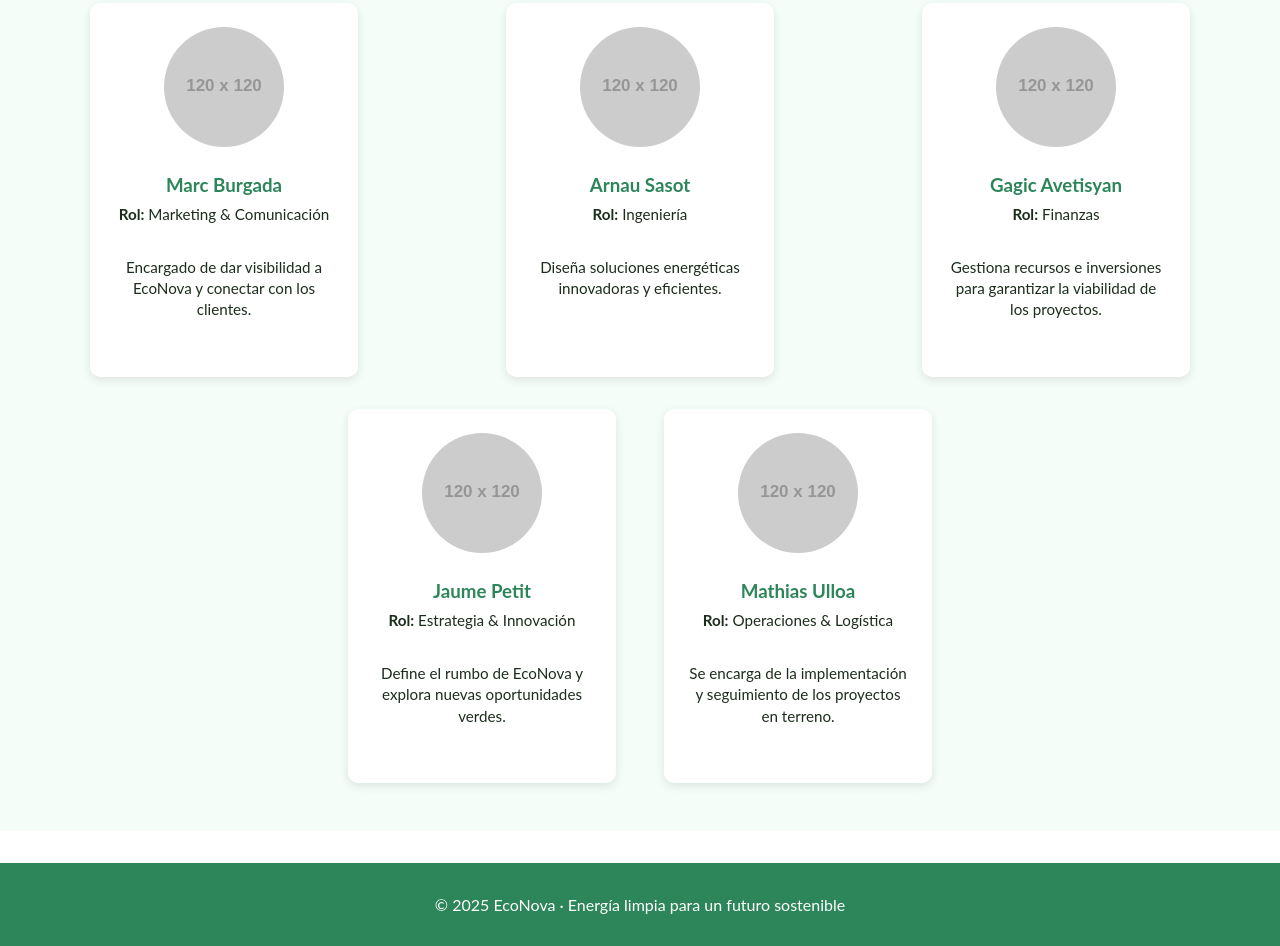
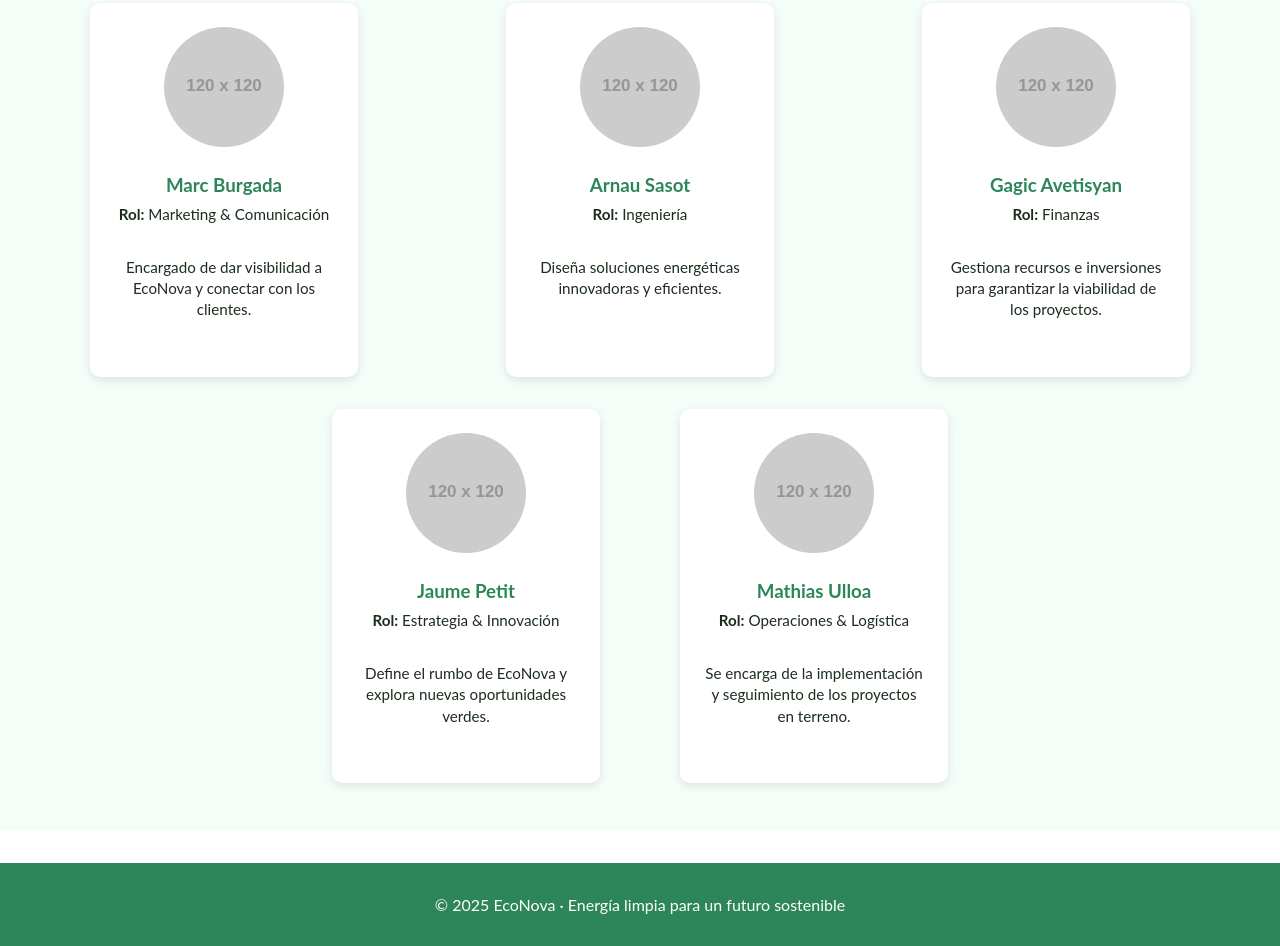
Before and after one commit to yokingburgui/econova-web, a plain HTML site: page equipo.html in a window 1280 px wide. Shown: the part 533-1479 px from the top of the page. Drawn offline with Linux system fonts and the light colour scheme; placeholder pictures from the web are drawn by us.

Commit message:
Update equipo.html

```diff
--- a/equipo.html
+++ b/equipo.html
@@ -170,7 +170,7 @@
 </div>
 
 <!-- Fila 2: 2 miembros centrados con más espacio -->
-<div style="display: flex; justify-content: center; gap: 3rem; margin-top: 2rem;">
+<div style="display: flex; justify-content: center; gap: 5rem; margin-top: 2rem;">
   <div class="card">
     <img src="https://via.placeholder.com/120" alt="Foto Jaume Petit">
     <h3>Jaume Petit</h3>
```
